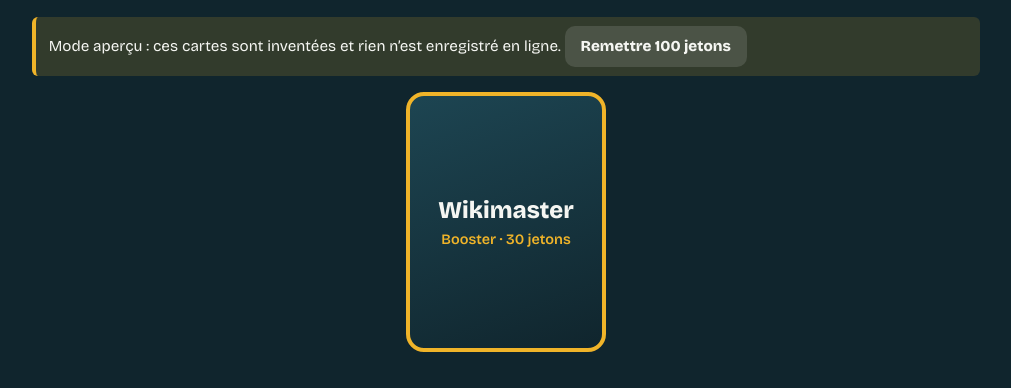
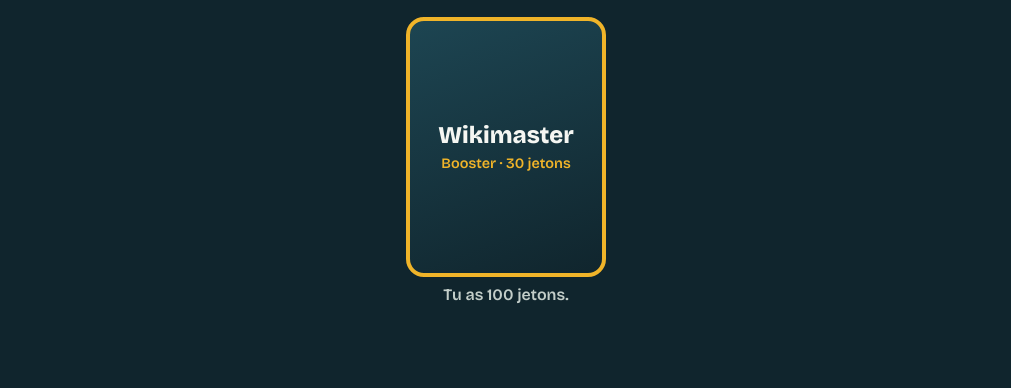
Before and after one commit to LucasJgou/WikiCS, a plain HTML site: page index.html in a window 1280 px wide. Shown: the part 144-532 px from the top of the page, without its empty margins (134-1145 px from the left). Drawn offline with nearby package versions, Linux system fonts and the light colour scheme; no server answers.

Commit message:
Update index.html

```diff
--- a/index.html
+++ b/index.html
@@ -26,13 +26,10 @@
     <h1>Wikimaster</h1>
     <p class="lead">Gagne des jetons en jouant à CSguessr, puis ouvre des boosters pour collectionner les cartes du campus.</p>
   </div>
-  <div class="note" id="demo" hidden>
-    Mode aperçu : ces cartes sont inventées et rien n’est enregistré en ligne.
-    <button class="ghost" id="reset" type="button">Remettre 100 jetons</button>
-  </div>
   <div id="auth"></div>
-  <section id="stage">
+  <section id="stage" hidden>
     <button class="pack" id="pack" type="button">Wikimaster<small>Booster · 30 jetons</small></button>
+    <p class="count" id="bal"></p>
     <div class="slot" id="slot" hidden></div>
     <p class="count" id="count" aria-live="polite"></p>
     <div class="acts center">
@@ -47,13 +44,21 @@ const $ = (id) => document.getElementById(id), { h, ORDER } = WM;
 let busy = false, hand = [], idx = 0, before = {}, seen = {};
 const SUSPENSE = { commune: 250, peu_commune: 350, rare: 600, epique: 900, legendaire: 1300 };
 
-async function init() {
+// Vérifie la connexion, affiche les jetons et active (ou non) le booster
+async function refresh() {
   const p = await WM.header($("top"));
-  $("demo").hidden = !WM.demo();
   $("auth").textContent = "";
-  const need = !WM.demo() && !p;
-  $("stage").hidden = need;
-  if (need) $("auth").append(WM.authBox(init));
+  $("stage").hidden = !p;
+  if (!p) {
+    if (WM.user()) $("auth").append(h("p", "note", "Ce compte n’a pas de profil de joueur (compte admin ?). Clique sur Quitter, puis crée un compte avec un pseudo."));
+    else $("auth").append(WM.authBox(refresh));
+    return;
+  }
+  const cards = await WM.loadCards();
+  $("pack").disabled = p.tokens < WM.COST || !cards.length;
+  $("bal").textContent = !cards.length ? "Aucune carte n’a encore été validée. Reviens bientôt !"
+    : p.tokens < WM.COST ? "Il te manque " + (WM.COST - p.tokens) + " jetons : gagne-en en jouant à CSguessr."
+    : "Tu as " + p.tokens + " jetons.";
 }
 
 // Une carte à la fois, de la moins rare à la plus rare : la meilleure arrive en dernier
@@ -83,24 +88,23 @@ $("pack").onclick = async () => {
     const [got] = await Promise.all([WM.open(), new Promise((r) => setTimeout(r, 900))]);
     hand = got.slice().sort((a, b) => ORDER.indexOf(b.rarity) - ORDER.indexOf(a.rarity));
     idx = 0;
-    $("intro").hidden = true; $("pack").hidden = true; $("slot").hidden = false;
+    $("intro").hidden = true; $("pack").hidden = true; $("bal").hidden = true; $("slot").hidden = false;
     showCard();
   } catch (e) {
     $("msg").textContent = /jetons/.test(e.message) ? "Pas assez de jetons : gagne-en en jouant à CSguessr." : "Erreur : " + e.message;
   }
   $("pack").classList.remove("shake");
   busy = false;
-  WM.header($("top"));
+  refresh();
 };
 
 $("next").onclick = () => { if (idx < hand.length - 1) { idx++; showCard(); } };
 $("slot").onclick = () => { if (!$("next").hidden && !$("next").disabled) $("next").click(); };
 $("again").onclick = () => {
   $("slot").hidden = true; $("slot").textContent = ""; $("count").textContent = "";
-  $("again").hidden = true; $("pack").hidden = false; $("pack").focus();
+  $("again").hidden = true; $("pack").hidden = false; $("bal").hidden = false; $("pack").focus();
 };
-$("reset").onclick = () => { try { localStorage.removeItem("wm_demo"); } catch {} location.reload(); };
-init();
+refresh();
 </script>
 </body>
 </html>
```
